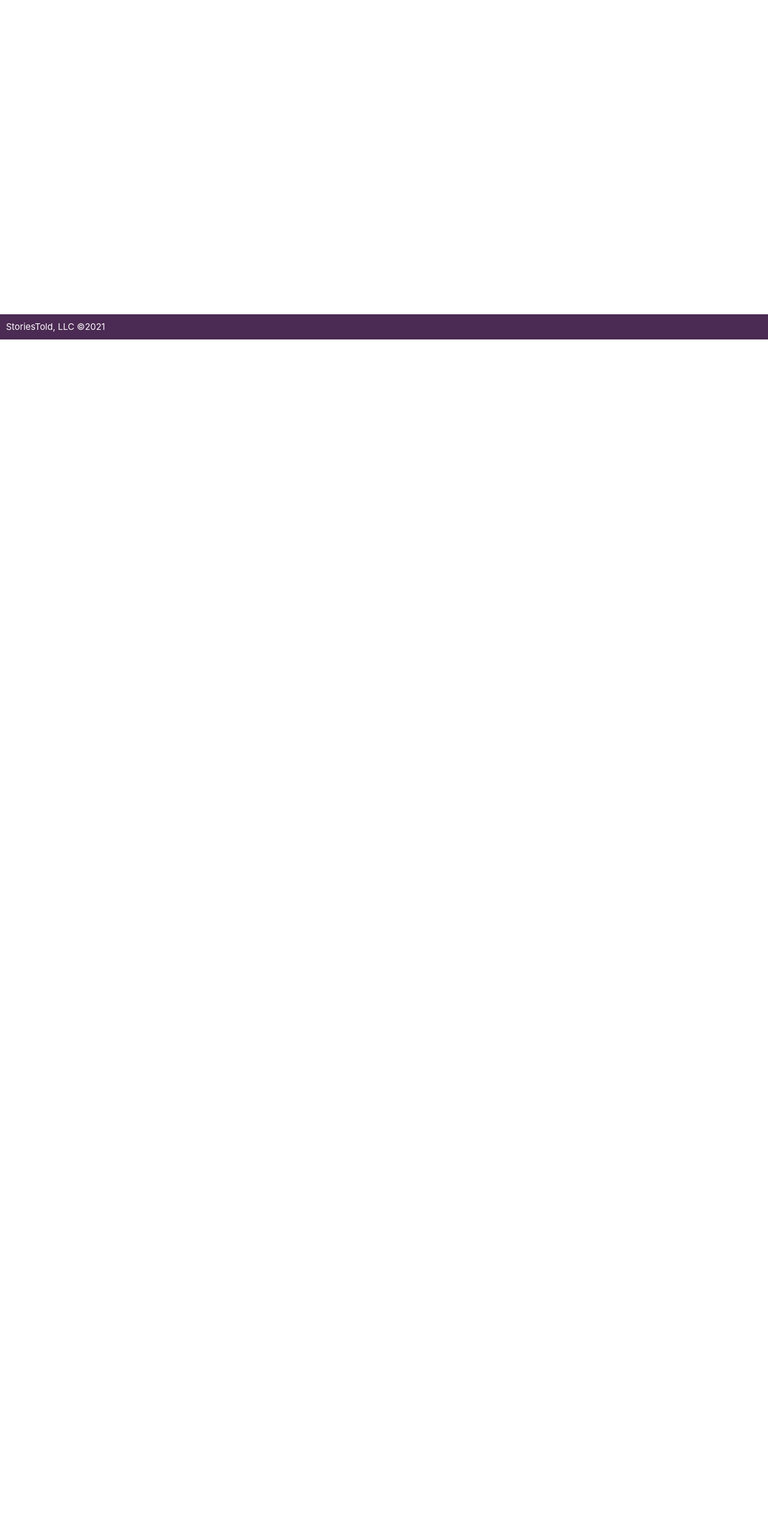
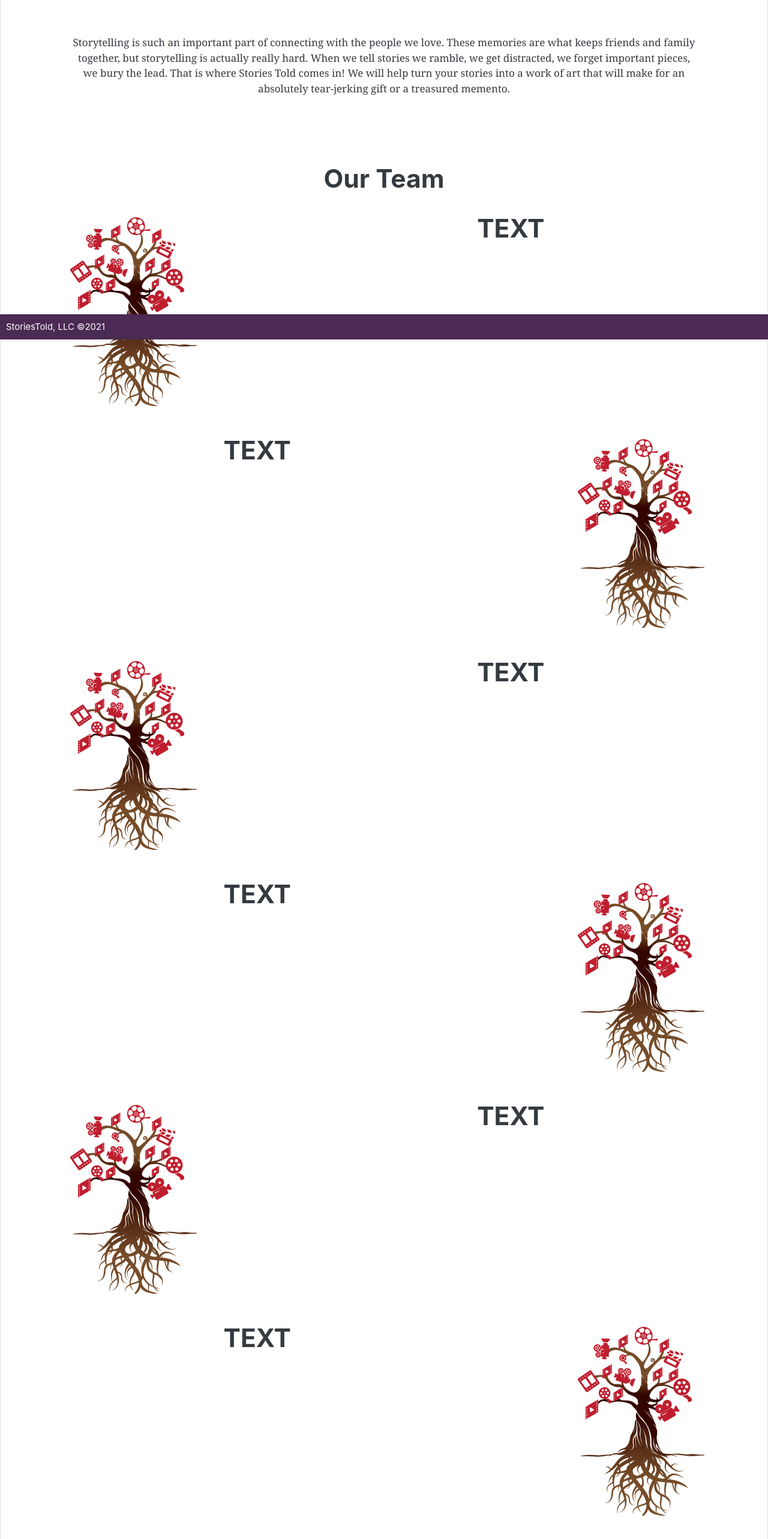
Before and after one commit to brer4449/story, a React (Create React App) app in the folder client/: page /Entry in a window 1280 px wide. Shown: the part 234-2800 px from the top of the page at 60% size. Before the commit the page ends 800 px from the top, so only its background shows below. Built offline with nearby package versions, Linux system fonts and the light colour scheme.

Commit message:
skeleton of bio page

```diff
--- a/client/src/pages/EntryPage.js
+++ b/client/src/pages/EntryPage.js
@@ -4,6 +4,83 @@ import Footer from "../components/Footer/index";
 function Entry() {
   return (
     <>
+      <div className="container-fluid">
+        <div className="card text-center">
+          <div className="card-body">
+            <h1 className="pt-5">About Stories Told</h1>
+            <p className="p-5 mx-5">
+              Storytelling is such an important part of connecting with the
+              people we love. These memories are what keeps friends and family
+              together, but storytelling is actually really hard. When we tell
+              stories we ramble, we get distracted, we forget important pieces,
+              we bury the lead. That is where Stories Told comes in! We will
+              help turn your stories into a work of art that will make for an
+              absolutely tear-jerking gift or a treasured memento.
+            </p>
+            <h1 className="text-center pt-5">Our Team</h1>
+            <div className="row py-4">
+              <div className="col-4">
+                <img
+                  src={`${process.env.PUBLIC_URL}/images/mediaicon.png`}
+                ></img>
+              </div>
+              <div className="col-8">
+                <h1>TEXT</h1>
+              </div>
+            </div>
+            <div className="row py-4">
+              <div className="col-8">
+                <h1>TEXT</h1>
+              </div>
+              <div className="col-4">
+                <img
+                  src={`${process.env.PUBLIC_URL}/images/mediaicon.png`}
+                ></img>
+              </div>
+            </div>
+            <div className="row py-4">
+              <div className="col-4">
+                <img
+                  src={`${process.env.PUBLIC_URL}/images/mediaicon.png`}
+                ></img>
+              </div>
+              <div className="col-8">
+                <h1>TEXT</h1>
+              </div>
+            </div>
+            <div className="row py-4">
+              <div className="col-8">
+                <h1>TEXT</h1>
+              </div>
+              <div className="col-4">
+                <img
+                  src={`${process.env.PUBLIC_URL}/images/mediaicon.png`}
+                ></img>
+              </div>
+            </div>
+            <div className="row py-4">
+              <div className="col-4">
+                <img
+                  src={`${process.env.PUBLIC_URL}/images/mediaicon.png`}
+                ></img>
+              </div>
+              <div className="col-8">
+                <h1>TEXT</h1>
+              </div>
+            </div>
+            <div className="row py-4">
+              <div className="col-8">
+                <h1>TEXT</h1>
+              </div>
+              <div className="col-4">
+                <img
+                  src={`${process.env.PUBLIC_URL}/images/mediaicon.png`}
+                ></img>
+              </div>
+            </div>
+          </div>
+        </div>
+      </div>
       <br></br>
       <br></br>
       <br></br>
```
